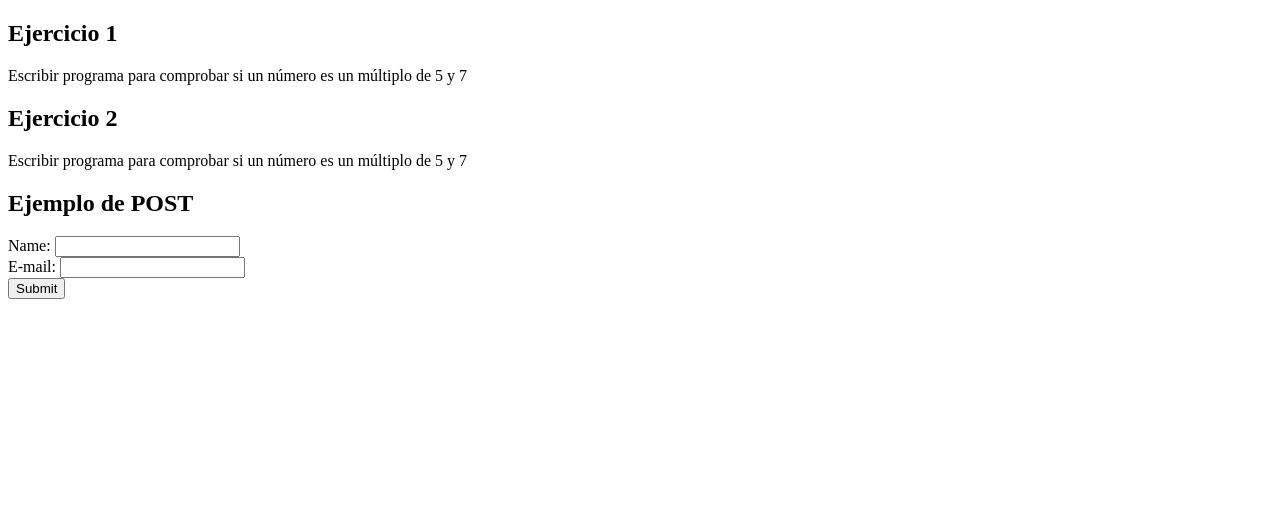
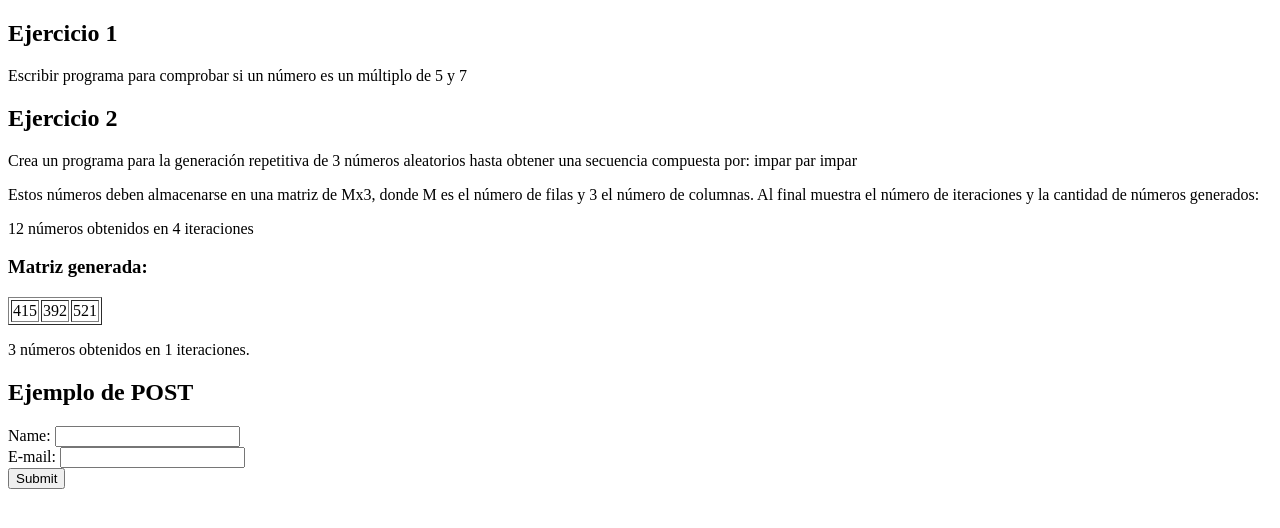
Before and after one commit to ErasmoAG/tecweb, a PHP site: page /tecweb/ in a window 1280 px wide. Shown: the top 528 px of the page. Run offline with PHP 8.4, Linux system fonts and the light colour scheme.

Commit message:
Se realizo el segundo ejercicio 'Matriz Aleatoria'

```diff
--- a/practicas/p06-base/index.php
+++ b/practicas/p06-base/index.php
@@ -20,17 +20,21 @@
     ?>
 
     <h2>Ejercicio 2</h2>
-    <p>Escribir programa para comprobar si un número es un múltiplo de 5 y 7</p>
+    <p>Crea un programa para la generación repetitiva de 3 números aleatorios hasta obtener una
+    secuencia compuesta por: impar par impar</p>
+
+    <p>Estos números deben almacenarse en una matriz de Mx3, donde M es el número de filas y 3 el número de columnas. Al final muestra el número de iteraciones y la cantidad de números generados:</p>
+
+    <p>12 números obtenidos en 4 iteraciones</p>
+
+
     <?php
-
 
         require_once __DIR__.'/src/funciones.php';
 
-    if(isset($_GET['numero']))
-    {
-        es_multiplo7y5($_GET['numero']);
-    }
+        generarMatrizAleatoria();
     ?>
+
 
 
     <h2>Ejemplo de POST</h2>
--- a/practicas/p06-base/src/funciones.php
+++ b/practicas/p06-base/src/funciones.php
@@ -1,5 +1,7 @@
 <?php
 
+
+//FUNCION DEL PRIMER EJERCICIO
 function es_multiplo7y5($num){
 
 if ($num %5 == 0 && $num%7 == 0)
@@ -13,4 +15,39 @@ else
 
 }
 
+
+//FUNCION DEL SEGUNDO EJERCICIO
+function generarMatrizAleatoria() {
+    $matriz = [];
+    $iteraciones = 0;
+    $totalNumeros = 0;
+
+    do {
+        $fila = [];
+        $fila[0] = rand(100, 999);
+        $fila[1] = rand(100, 999);
+        $fila[2] = rand(100, 999);
+
+        $matriz[] = $fila;
+        $iteraciones++;
+        $totalNumeros += 3;
+
+    } while (!($fila[0] % 2 != 0 && $fila[1] % 2 == 0 && $fila[2] % 2 != 0));
+
+    // Mostrar la matriz
+    echo "<h3>Matriz generada:</h3>";
+    echo "<table border='1'>";
+    foreach ($matriz as $fila) {
+        echo "<tr>";
+        foreach ($fila as $num) {
+            echo "<td>$num</td>";
+        }
+        echo "</tr>";
+    }
+    echo "</table>";
+
+    echo "<p>$totalNumeros números obtenidos en $iteraciones iteraciones.</p>";
+}
+
+
 ?>
```
